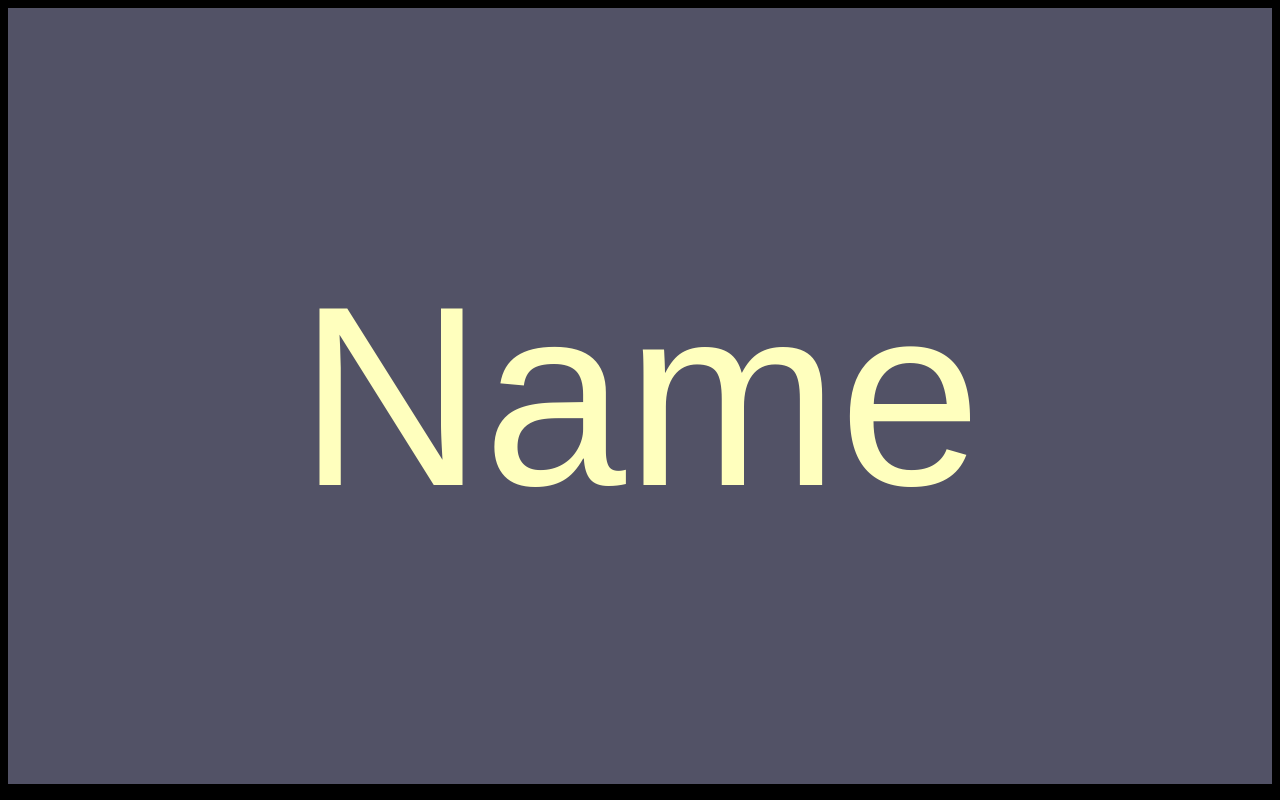
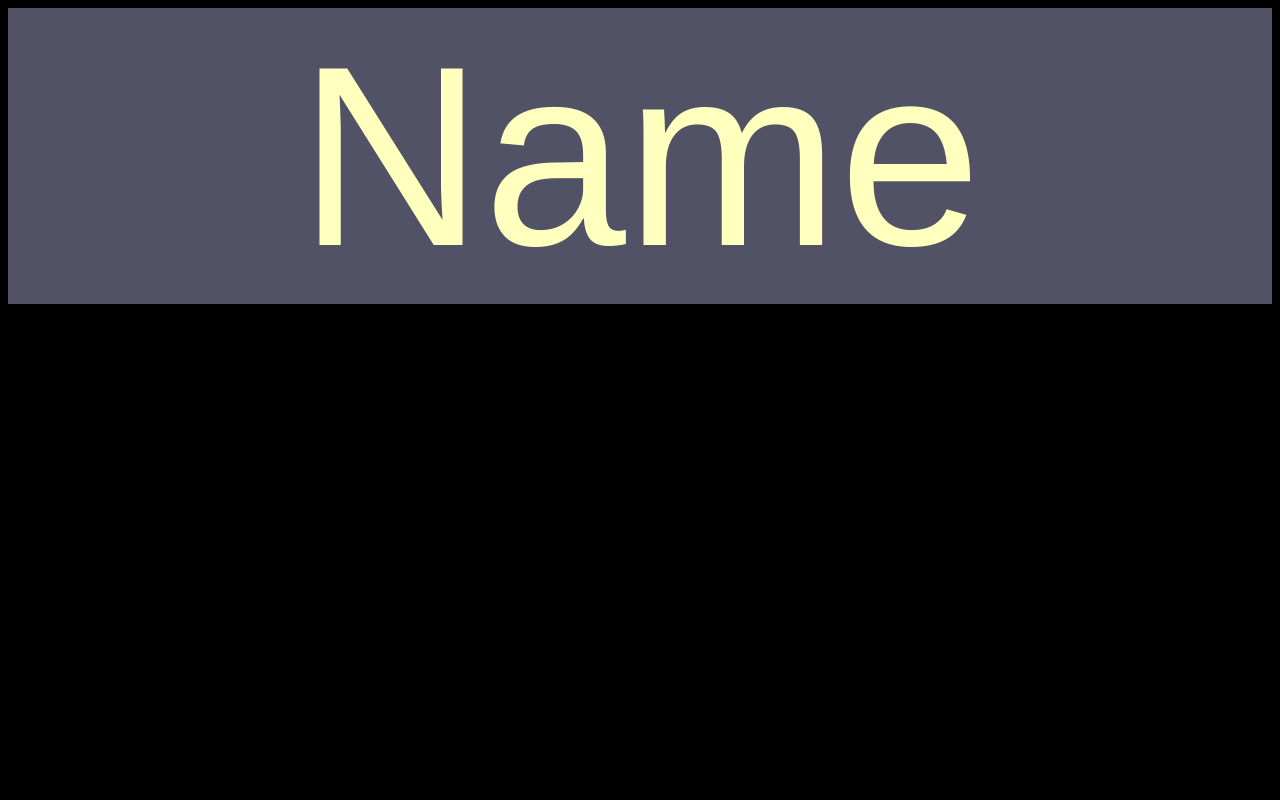
Before and after one commit to MollyFnly/nameselector, a plain HTML site: page index.html in a window 1280 px wide. Drawn offline with nearby package versions, Linux system fonts and the light colour scheme.

Commit message:
Made less ugly

```diff
--- a/style.css
+++ b/style.css
@@ -1,7 +1,7 @@
 #button {
     color: rgb(255, 255, 190);
     width: 100%;
-    height: 97vh;
+    height: 30%;
     font-size: 20vw;
     box-sizing: border-box;
     background: rgb(82, 82, 102);
```
